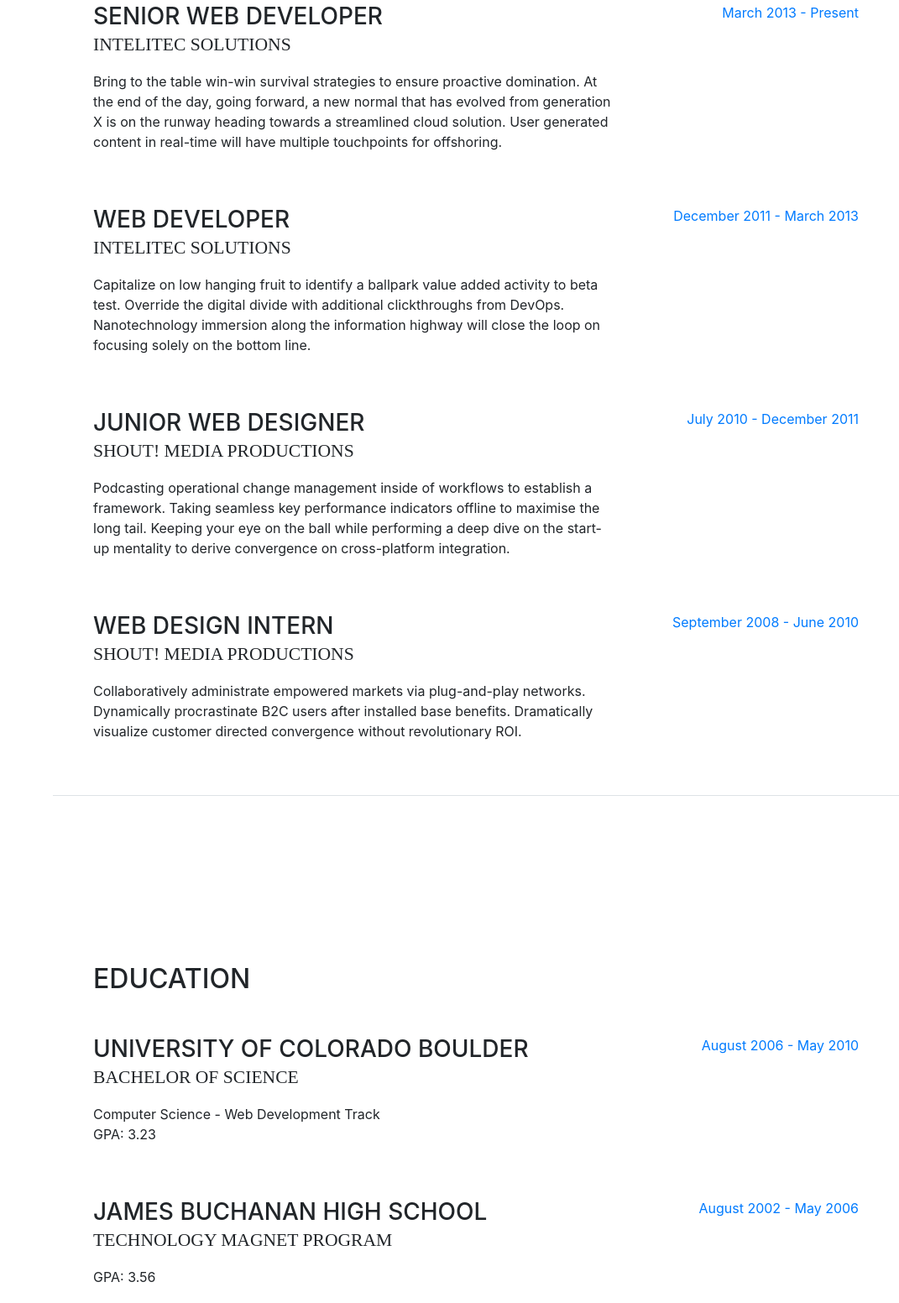
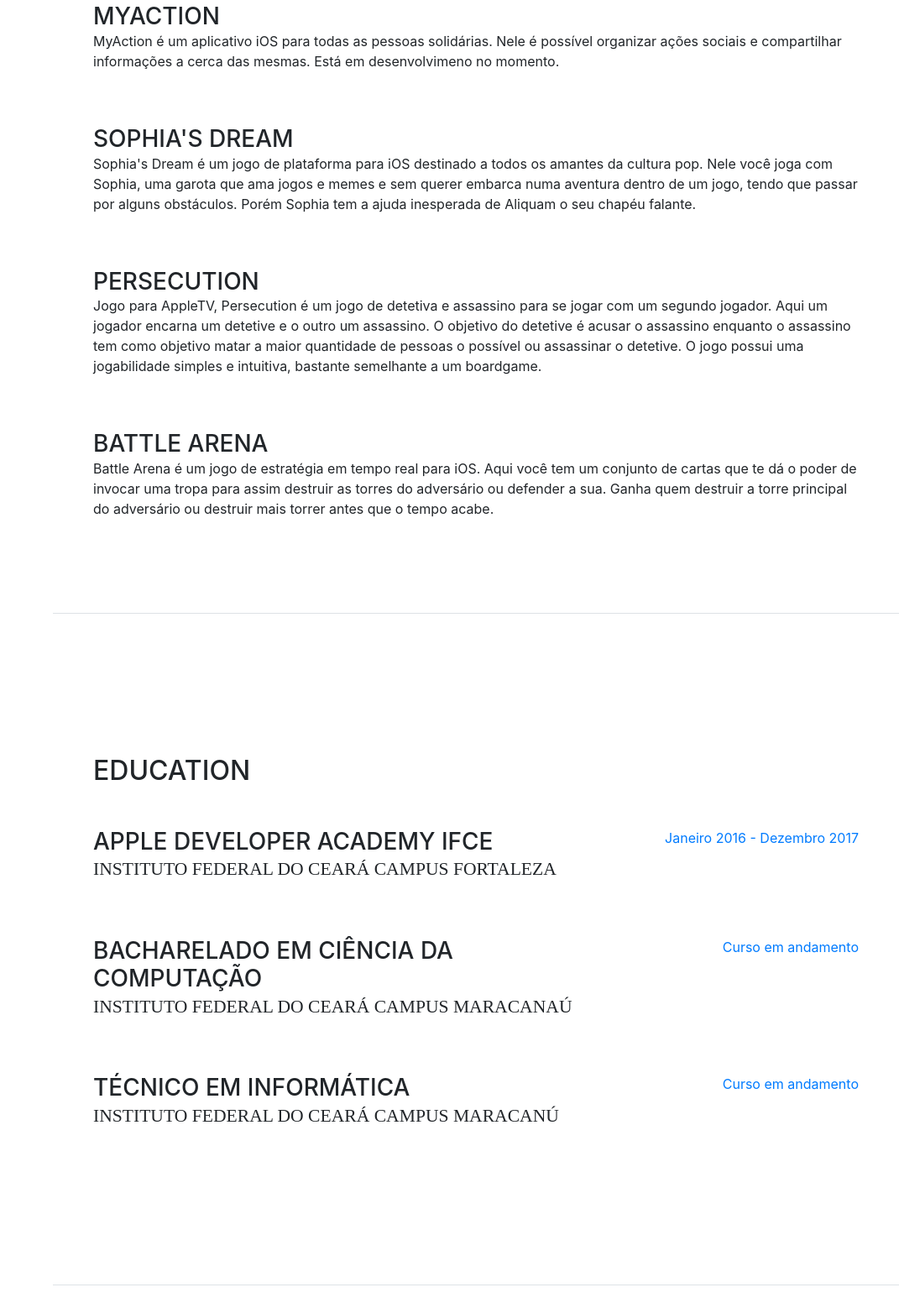
Before and after one commit to IslasGiga/islasgiga.github.io, a website with bundled scripts: page index.html in a window 1280 px wide. Shown: the part 931-2483 px from the top of the page at 84% size, without its empty margins (209-1280 px from the left). Built offline with nearby package versions, Linux system fonts and the light colour scheme; a web font is replaced by a local one.

Commit message:
Some changes

```diff
--- a/index.html
+++ b/index.html
@@ -43,13 +43,7 @@
             <a class="nav-link js-scroll-trigger" href="#about">About</a>
           </li>
           <li class="nav-item">
-            <a class="nav-link js-scroll-trigger" href="#ilustrations">Ilustrations</a>
-          </li>
-          <li class="nav-item">
-            <a class="nav-link js-scroll-trigger" href="#pixelart">Pixel Art</a>
-          </li>
-          <li class="nav-item">
-            <a class="nav-link js-scroll-trigger" href="#experience">Experience</a>
+            <a class="nav-link js-scroll-trigger" href="#portfolio">Portfolio</a>
           </li>
           <li class="nav-item">
             <a class="nav-link js-scroll-trigger" href="#education">Education</a>
@@ -57,8 +51,9 @@
           <li class="nav-item">
             <a class="nav-link js-scroll-trigger" href="#skills">Skills</a>
           </li>
+          </li>
           <li class="nav-item">
-            <a class="nav-link js-scroll-trigger" href="#interests">Interests</a>
+            <a class="nav-link js-scroll-trigger" href="#findme">Find me</a>
           </li>
 
         </ul>
@@ -75,7 +70,8 @@
           <div class="subheading mb-5">
             <a href="mailto:name@email.com">islasgiga@gmail.com</a>
           </div>
-          <p class="mb-5">Olá, meu nome é Islas Garcia e esse é o meu portifólio onde você poderá encontrar os meus trabalhos com arte. Sou apaixonado por desenho, ilustração, design, games e principalmente por criar todas essas coisas.</p>
+          <p class="mb-5">Olá, meu nome é Islas Garcia e bem vindos ao meu site pessoal. Sou estudante de Ciência da Computação apaixonado por tecnologia, desenvolvimento de aplicativos e jogos, design e ilustração. Aqui você poderá encontrar alguns de meus trabalhos assim como conhecer mais sobre a minha formação e conhecimentos.
+          </p>
 
 
           <ul class="list-inline list-social-icons mb-0">
@@ -115,7 +111,47 @@
         </div>
       </section>
 
-      <section class="resume-section p-3 p-lg-5 d-flex flex-column" id="experience">
+      <section class="resume-section p-3 p-lg-5 d-flex flex-column" id="portfolio">
+        <div class="my-auto">
+          <h2 class="mb-5">Experience</h2>
+
+          <div class="resume-item d-flex flex-column flex-md-row mb-5">
+            <div class="resume-content mr-auto">
+              <h3 class="mb-0">MyAction</h3>
+              <p>MyAction é um aplicativo iOS para todas as pessoas solidárias. Nele é possível organizar ações sociais e compartilhar informações a cerca das mesmas. Está em desenvolvimeno no momento.</p>
+            </div>
+          </div>
+
+          <div class="resume-item d-flex flex-column flex-md-row mb-5">
+            <div class="resume-content mr-auto">
+              <h3 class="mb-0">Sophia's Dream</h3>
+              <p>Sophia's Dream é um jogo de plataforma para iOS destinado a todos os amantes da cultura pop. Nele você joga com Sophia, uma garota que ama jogos e memes e sem querer embarca numa aventura dentro de um jogo, tendo que passar por alguns obstáculos. Porém Sophia tem a ajuda inesperada de Aliquam o seu chapéu falante.</p>
+
+            </div>
+          </div>
+
+          <div class="resume-item d-flex flex-column flex-md-row mb-5">
+            <div class="resume-content mr-auto">
+              <h3 class="mb-0">Persecution</h3>
+              <p>Jogo para AppleTV, Persecution é um jogo de detetiva e assassino para se jogar com um segundo jogador. Aqui um jogador encarna um detetive e o outro um assassino. O objetivo do detetive é acusar o assassino enquanto o assassino tem como objetivo matar a maior quantidade de pessoas o possível ou assassinar o detetive. O jogo possui uma jogabilidade simples e intuitiva, bastante semelhante a um boardgame.</p>
+            </div>
+          </div>
+
+          <div class="resume-item d-flex flex-column flex-md-row mb-5">
+            <div class="resume-content mr-auto">
+              <h3 class="mb-0">Battle Arena</h3>
+              <p>Battle Arena é um jogo de estratégia em tempo real para iOS. Aqui você tem um conjunto de cartas que te dá o poder de invocar uma tropa para assim destruir as torres do adversário ou defender a sua. Ganha quem destruir a torre principal do adversário ou destruir mais torrer antes que o tempo acabe.</p>
+            </div>
+          </div>
+
+
+
+
+      </section>
+
+
+      <!--
+      <section class="resume-section p-3 p-lg-5 d-flex flex-column" id="portfolio">
         <div class="my-auto">
           <h2 class="mb-5">Experience</h2>
 
@@ -167,32 +203,53 @@
 
       </section>
 
+
+
+
+      -->
+
       <section class="resume-section p-3 p-lg-5 d-flex flex-column" id="education">
         <div class="my-auto">
           <h2 class="mb-5">Education</h2>
 
           <div class="resume-item d-flex flex-column flex-md-row mb-5">
             <div class="resume-content mr-auto">
-              <h3 class="mb-0">University of Colorado Boulder</h3>
-              <div class="subheading mb-3">Bachelor of Science</div>
-              <div>Computer Science - Web Development Track</div>
-              <p>GPA: 3.23</p>
+              <h3 class="mb-0">Apple Developer Academy IFCE</h3>
+              <div class="subheading mb-3">Instituto Federal do Ceará Campus Fortaleza</div>
+
             </div>
+
             <div class="resume-date text-md-right">
-              <span class="text-primary">August 2006 - May 2010</span>
+                <span class="text-primary">Janeiro 2016 - Dezembro 2017</span>
             </div>
+
+          </div>
+
+
+          <div class="resume-item d-flex flex-column flex-md-row mb-5">
+            <div class="resume-content mr-auto">
+              <h3 class="mb-0">Bacharelado em Ciência da Computação</h3>
+              <div class="subheading mb-3">Instituto Federal do Ceará Campus Maracanaú</div>
+
+            </div>
+
+            <div class="resume-date text-md-right">
+                <span class="text-primary">Curso em andamento</span>
+            </div>
+
           </div>
 
           <div class="resume-item d-flex flex-column flex-md-row">
             <div class="resume-content mr-auto">
-              <h3 class="mb-0">James Buchanan High School</h3>
-              <div class="subheading mb-3">Technology Magnet Program</div>
-              <p>GPA: 3.56</p>
+              <h3 class="mb-0">Técnico em informática</h3>
+              <div class="subheading mb-3">Instituto Federal do Ceará Campus Maracanú</div>
+
             </div>
             <div class="resume-date text-md-right">
-              <span class="text-primary">August 2002 - May 2006</span>
+                <span class="text-primary">Curso em andamento</span>
             </div>
           </div>
+
 
         </div>
       </section>
```
